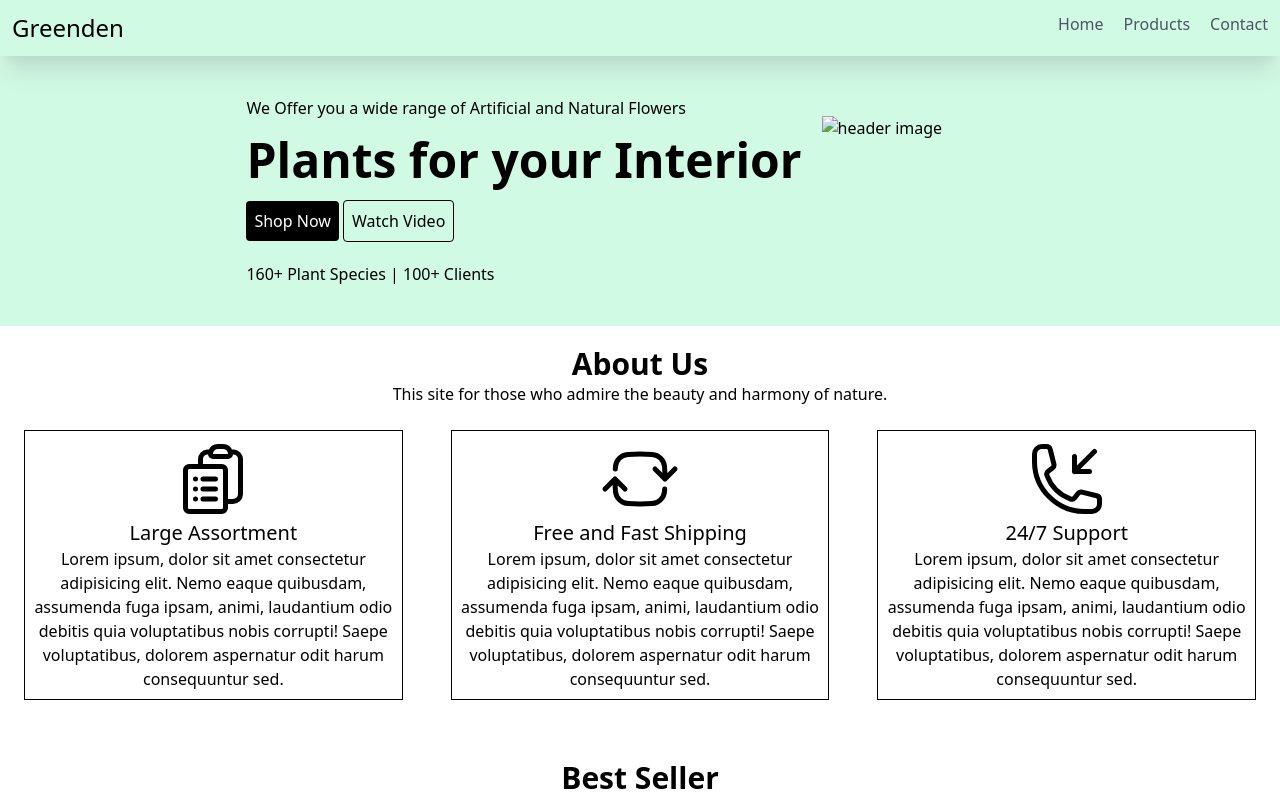
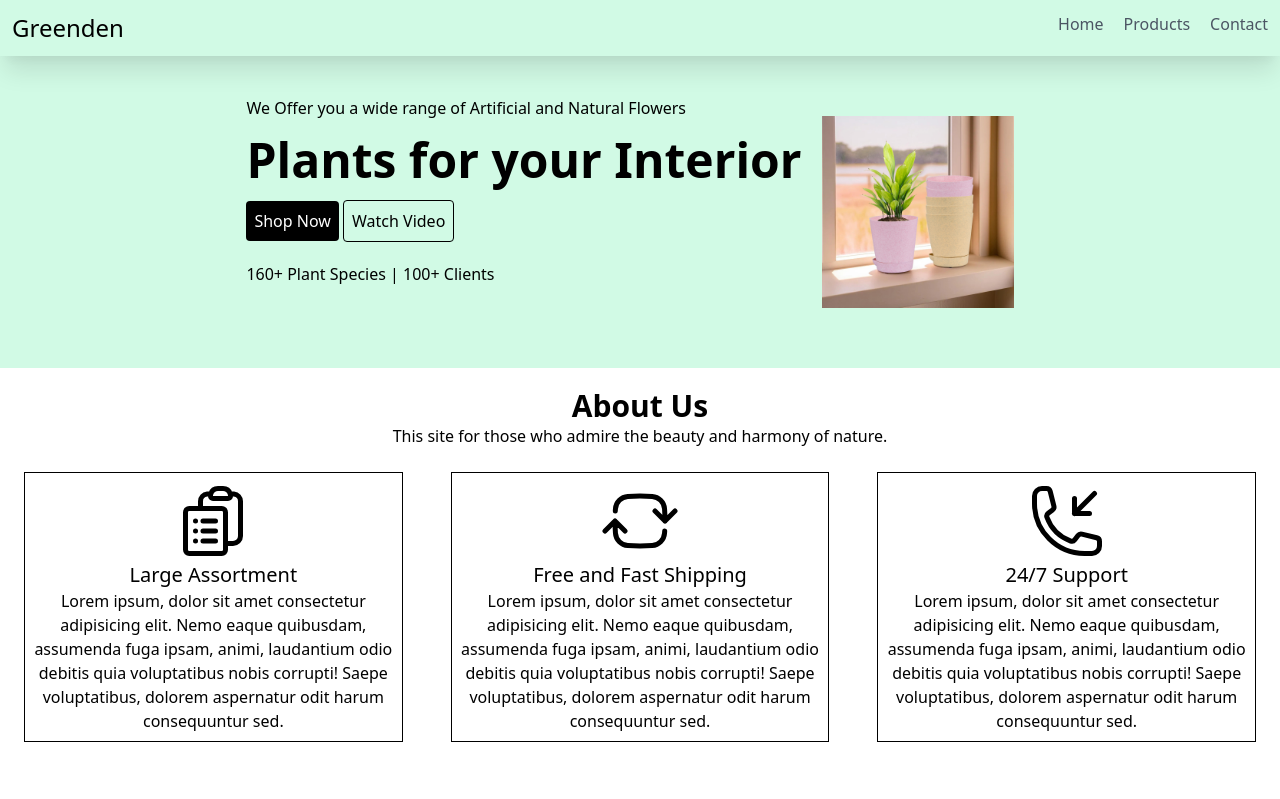
Before and after one commit to vidhya-mani2711/Greeden-clon, a plain HTML site: page index.html in a window 1280 px wide. Shown: the top 799 px of the page. Drawn offline with nearby package versions, Linux system fonts and the light colour scheme; files whose address does not match are found by name.

Commit message:
Update index.html

```diff
--- a/index.html
+++ b/index.html
@@ -51,7 +51,7 @@ https://cdn.jsdelivr.net/npm/tailwindcss@2.2.19/dist/tailwind.min.css
         </div>
 
         <div class="hidden md:block  p-5">
-            <img src="./image/header image.jpg" alt="header image" class="w-48">
+            <img src="./header image.jpg" alt="header image" class="w-48">
 
         </div>
     </section>
```
